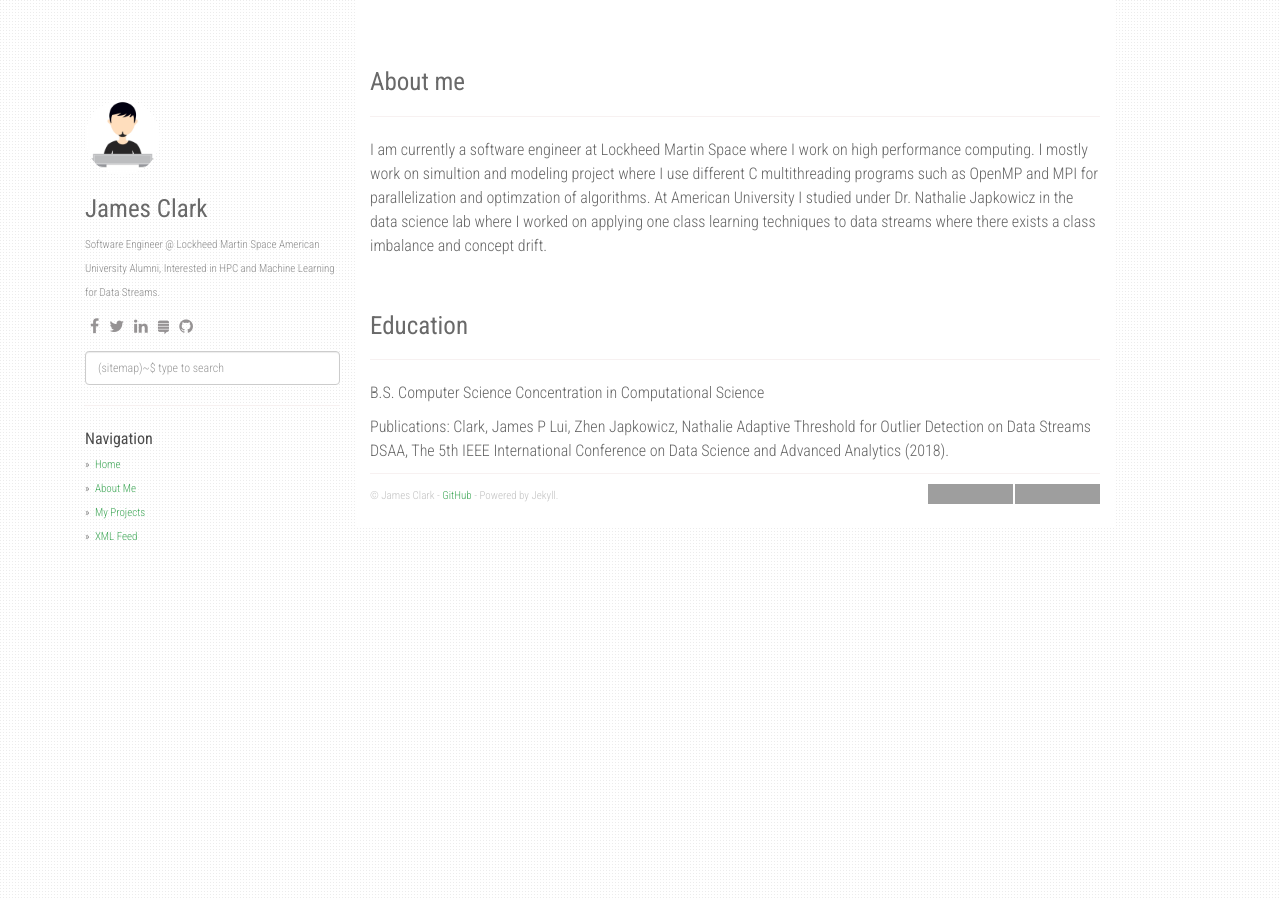
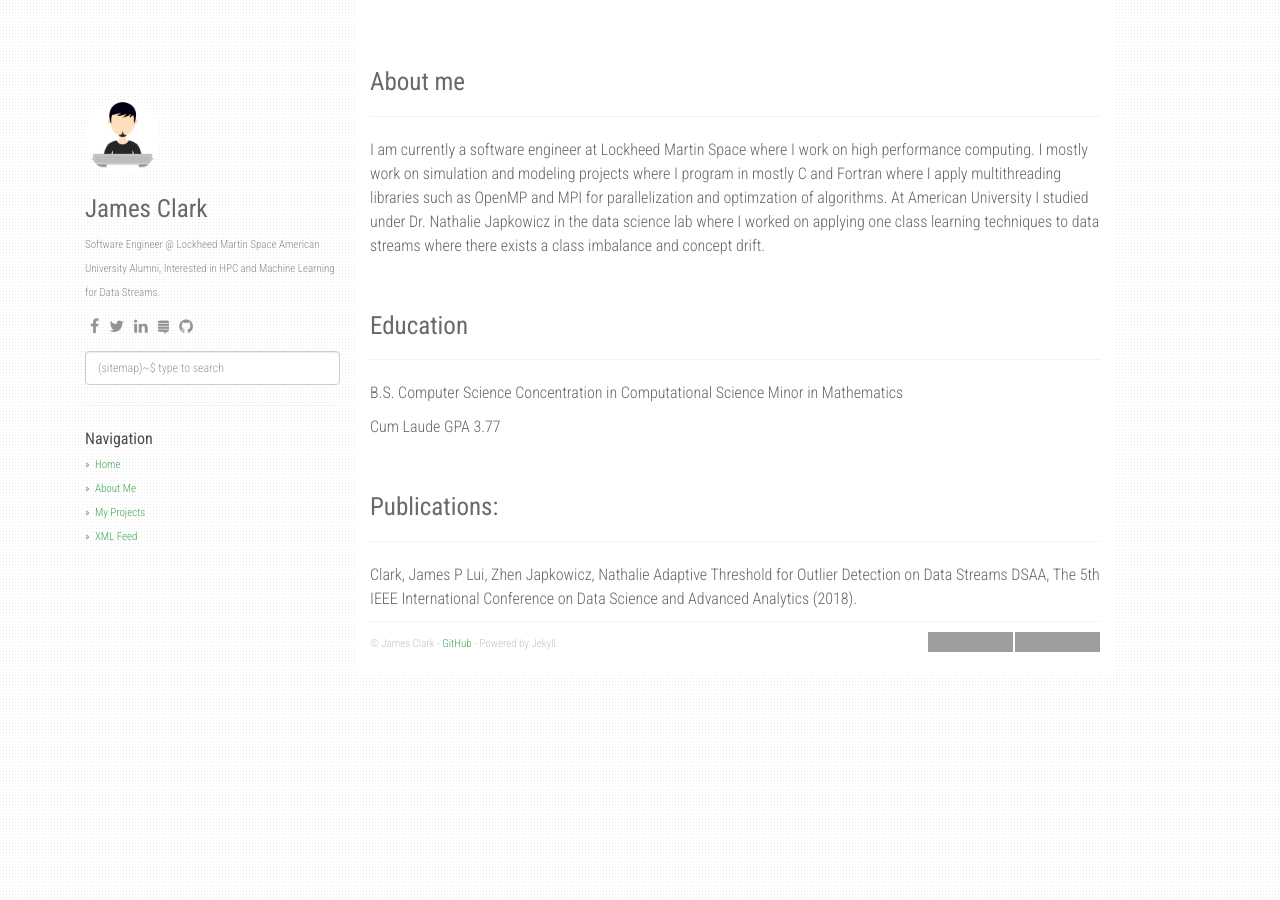
Before and after one commit to agusmakmun/agusmakmun.github.io, a Jekyll site: the page built from index.md, in a window 1280 px wide. Built offline with Jekyll 4.4.1, drawn with Linux system fonts in a browser that asks for light colours; nearby versions of some CDN libraries; grey boxes are pictures that could not be loaded.

Commit message:
Small fixes to index

```diff
--- a/index.md
+++ b/index.md
@@ -8,14 +8,21 @@
 ---
 
 
-I am currently a software engineer at Lockheed Martin Space where I work on high performance computing. I mostly work on simultion and modeling project where I use different C multithreading programs such as OpenMP and MPI for parallelization and optimzation of algorithms. At American University I studied under Dr. Nathalie Japkowicz in the data science lab where I worked on applying one class learning techniques to data streams where there exists a class imbalance and concept drift.
+I am currently a software engineer at Lockheed Martin Space where I work on high performance computing. I mostly work on simulation and modeling projects where I program in mostly C and Fortran where I apply multithreading libraries such as OpenMP and MPI for parallelization and optimzation of algorithms. At American University I studied under Dr. Nathalie Japkowicz in the data science lab where I worked on applying one class learning techniques to data streams where there exists a class imbalance and concept drift.
 
 <br>
 # Education
 ---
 
 B.S.  Computer Science Concentration in Computational Science
+Minor in Mathematics
 
-Publications:
+Cum Laude
+GPA 3.77
+
+<br>
+# Publications:
+---
+
 Clark, James P Lui, Zhen Japkowicz, Nathalie Adaptive Threshold for Outlier Detection on Data Streams
 DSAA, The 5th IEEE International Conference on Data Science and Advanced Analytics (2018).
```
